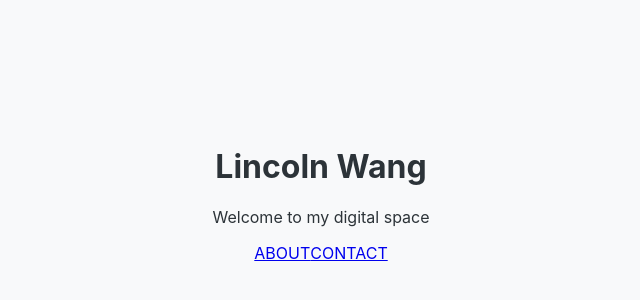
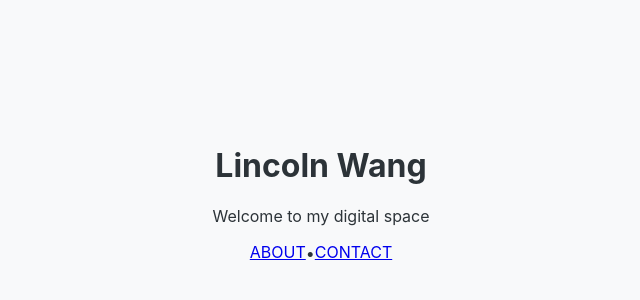
Before and after one commit to lincolnrui/personal-website, a Next.js app: page / in a window 1280 px wide. Shown: the part 214-514 px from the top of the page, without its empty margins (319-959 px from the left). Built offline with nearby package versions, Linux system fonts and the light colour scheme.

Commit message:
Improve navigation styling with better spacing and hover effects

```diff
--- a/src/app/page.tsx
+++ b/src/app/page.tsx
@@ -7,19 +7,20 @@ export default function Home() {
         <h1 className="text-5xl md:text-7xl font-light tracking-wide mb-6">
           Lincoln Wang
         </h1>
-        <p className="text-xl md:text-2xl text-muted-foreground max-w-lg mx-auto">
+        <p className="text-xl md:text-2xl text-muted-foreground max-w-lg mx-auto mb-12">
           Welcome to my digital space
         </p>
-        <nav className="flex gap-8 justify-center mt-12">
+        <nav className="flex gap-12 justify-center items-center">
           <Link
             href="/about"
-            className="text-lg uppercase tracking-wider hover:text-accent transition-colors"
+            className="text-lg uppercase tracking-wider hover:text-accent transition-colors border-b-2 border-transparent hover:border-accent pb-1"
           >
             About
           </Link>
+          <span className="text-muted-foreground">•</span>
           <Link
             href="/contact"
-            className="text-lg uppercase tracking-wider hover:text-accent transition-colors"
+            className="text-lg uppercase tracking-wider hover:text-accent transition-colors border-b-2 border-transparent hover:border-accent pb-1"
           >
             Contact
           </Link>
```
